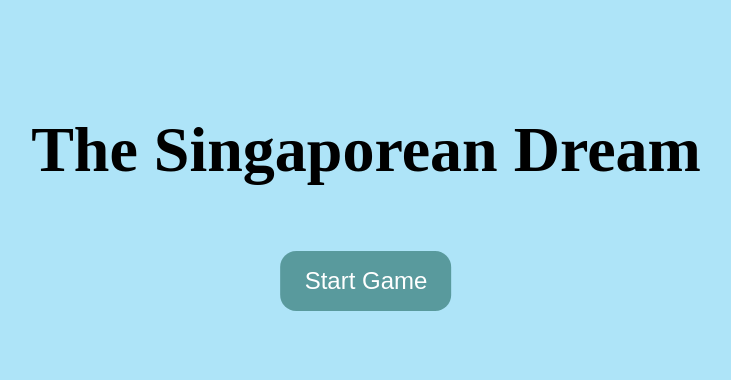
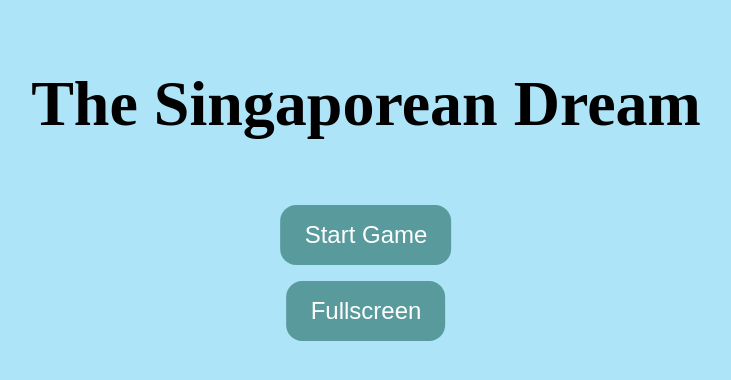
Before and after one commit to TanHaus/Hack-and-Roll-2020, a plain HTML site: page index.html in a window 1280 px wide. Shown: the part 140-520 px from the top of the page, without its empty margins (274-1005 px from the left). Drawn offline with nearby package versions, Linux system fonts and the light colour scheme.

Commit message:
add fullscreen option

```diff
--- a/script.js
+++ b/script.js
@@ -283,9 +283,13 @@ function startMenuScreen() {
     startButton.textContent = "Start Game"
     startButton.onclick = setUpStage
 
+    let fullscreenButton = document.createElement('button')
+    fullscreenButton.textContent = 'Fullscreen'
+    fullscreenButton.onclick = () => document.documentElement.requestFullscreen()
+
     async function addButton() {
         await loadingPromise
-        menu.append(gameTitle,startButton);
+        menu.append(gameTitle,startButton, fullscreenButton);
     }
 
     addButton()
--- a/style.css
+++ b/style.css
@@ -20,7 +20,7 @@ section h1 {
 
 button {
     display: block;
-    margin: 0 auto;
+    margin: 1rem auto;
     padding: 1rem 1.5rem;
 
     background: rgba(7, 82, 69, 0.5);
```
